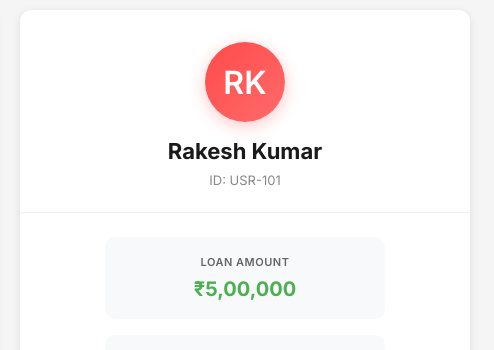
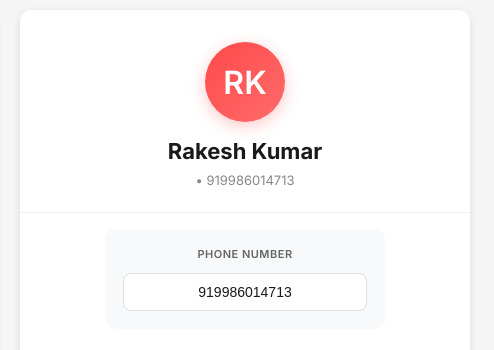
Before and after one commit to abhishekbathena/DemoCrm, a plain HTML site: page index.html in a window 1280 px wide. Shown: the part 77-427 px from the top of the page, 786-1280 px from the left. Drawn offline with Linux system fonts and the light colour scheme.

Commit message:
quick fix

```diff
--- a/demostyles.css
+++ b/demostyles.css
@@ -295,6 +295,41 @@ body {
   transform: translateY(-1px);
 }
 
+/* Phone Input styling - keep in theme */
+.phone-input-wrapper {
+  align-items: center;
+  margin: 16px auto 0;
+}
+
+.phone-input-wrapper .detail-label {
+  text-align: center;
+  width: 100%;
+}
+
+.phone-input {
+  width: 100%;
+  margin-top: 4px;
+  padding: 10px 12px;
+  border-radius: 8px;
+  border: 1px solid #dde2e6;
+  font-size: 14px;
+  color: #1a1a1a;
+  background-color: #ffffff;
+  outline: none;
+  text-align: center;
+  transition: border-color 0.2s ease, box-shadow 0.2s ease, background-color 0.2s ease;
+}
+
+.phone-input::placeholder {
+  color: #9aa0a6;
+}
+
+.phone-input:focus {
+  border-color: #ff4a4a;
+  box-shadow: 0 0 0 2px rgba(255, 74, 74, 0.18);
+  background-color: #fff;
+}
+
 .detail-label {
   font-size: 11px;
   font-weight: 600;
--- a/index.html
+++ b/index.html
@@ -69,8 +69,24 @@
         <!-- Fixed Header: Avatar, Name, ID -->
         <div class="profile-header">
           <div class="profile-avatar">RK</div>
-          <h2 class="profile-name">Rakesh Kumar</h2>
-          <p class="profile-id">ID: USR-101</p>
+          <div class="profile-header-text">
+            <h2 class="profile-name">Rakesh Kumar</h2>
+            <p class="profile-id">
+              <span id="phone-display">• 919986014713</span>
+            </p>
+          </div>
+        </div>
+
+        <!-- Phone Number Input -->
+        <div class="detail-item phone-input-wrapper flex justify-center">
+          <span class="detail-label">Phone Number</span>
+          <input
+            id="phone-input"
+            type="tel"
+            class="phone-input"
+            value="919986014713"
+            placeholder="Enter phone number"
+          />
         </div>
 
         <!-- Scrollable Details Section -->
@@ -113,7 +129,7 @@
 
         <!-- Fixed Footer: Action Buttons -->
         <div class="profile-actions">
-          <button class="action-button primary" onclick="placeCall(event, '919986014713')">Call Now</button>
+          <button class="action-button primary" onclick="placeCall(event)">Call Now</button>
           <button class="action-button secondary">View Details</button>
         </div>
       </div>
@@ -122,16 +138,37 @@
 
   <script>
     const iframe = document.getElementById("widget-iframe");
+    const phoneInput = document.getElementById("phone-input");
+    const phoneDisplay = document.getElementById("phone-display");
 
     // Function to place call
-    function placeCall(event, businessSubscriberId) {
+    function placeCall(event) {
       event.stopPropagation();
+
+      const businessSubscriberId = phoneInput ? phoneInput.value.trim() : "";
+      if (!businessSubscriberId) {
+        alert("Please enter a phone number before placing a call.");
+        return;
+      }
+
       console.log("Placing call for:", businessSubscriberId);
 
       iframe.contentWindow.postMessage({
         eventName: "OutboundWACallwithcallId",
         eventData: { calledNumber: businessSubscriberId }
       }, "https://whatsapp.msgkart.com");
+    }
+
+    // Keep header phone text in sync with input
+    if (phoneInput && phoneDisplay) {
+      const syncPhoneDisplay = () => {
+        const v = phoneInput.value.trim();
+        phoneDisplay.textContent = v ? `• ${v}` : "";
+      };
+      // Initial sync (for default value)
+      syncPhoneDisplay();
+      // Update on user input
+      phoneInput.addEventListener("input", syncPhoneDisplay);
     }
 
     // Listen for messages from iframe
```
